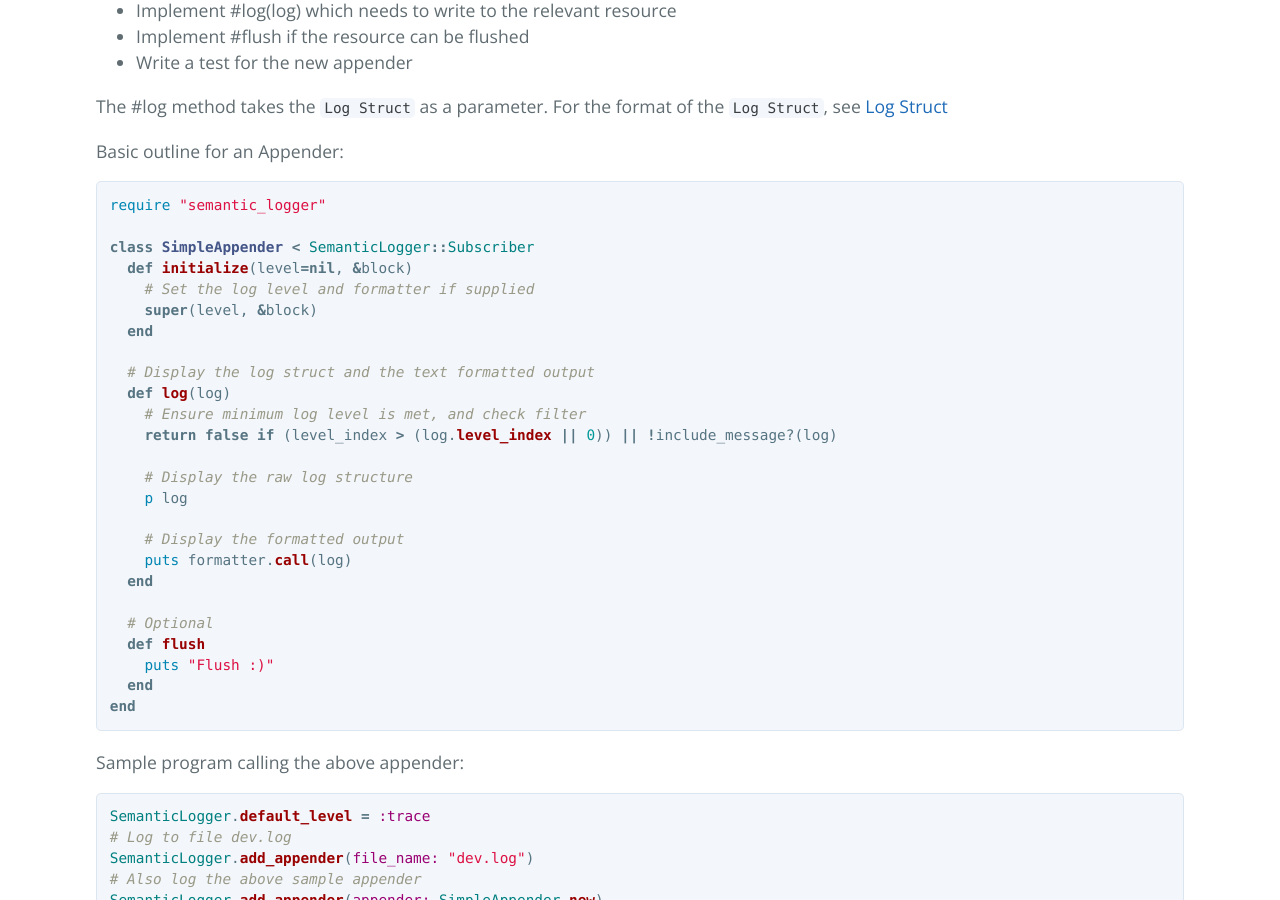
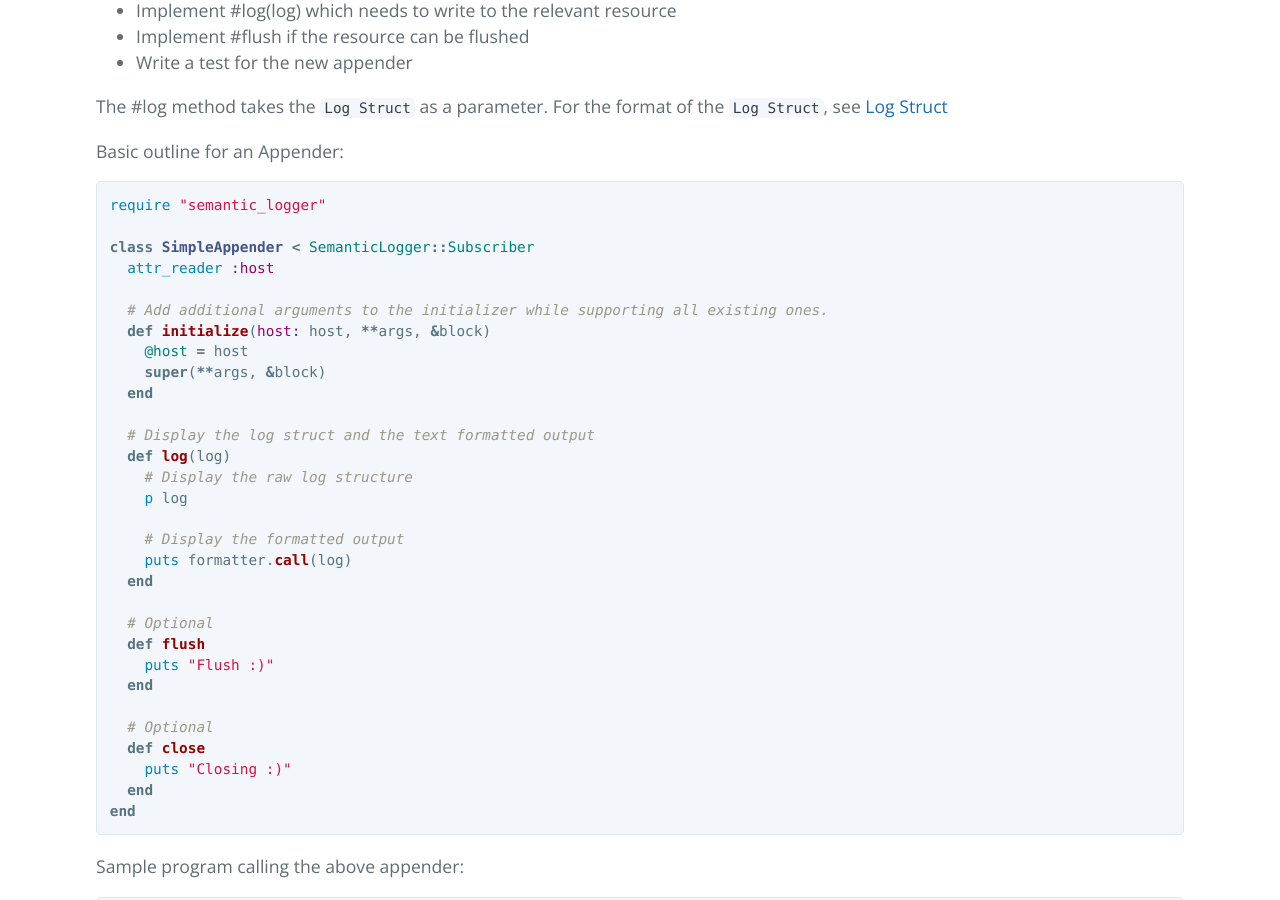
Before and after one commit to reidmorrison/semantic_logger, a Jekyll site: the page built from docs/custom_appenders.md, in a window 1280 px wide and 900 px high, scrolled down 419 px. Built offline with Jekyll 4.4.1, drawn with Linux system fonts in a browser that asks for light colours; our own code applies the rules of GitHub Pages for plain Markdown files.

Commit message:
Update custom appenders documentation

```diff
--- a/docs/custom_appenders.md
+++ b/docs/custom_appenders.md
@@ -21,16 +21,16 @@ Basic outline for an Appender:
 require "semantic_logger"
 
 class SimpleAppender < SemanticLogger::Subscriber
-  def initialize(level=nil, &block)
-    # Set the log level and formatter if supplied
-    super(level, &block)
+  attr_reader :host
+
+  # Add additional arguments to the initializer while supporting all existing ones.
+  def initialize(host: host, **args, &block)
+    @host = host
+    super(**args, &block)
   end
 
   # Display the log struct and the text formatted output
   def log(log)
-    # Ensure minimum log level is met, and check filter
-    return false if (level_index > (log.level_index || 0)) || !include_message?(log)
-
     # Display the raw log structure
     p log
 
@@ -41,6 +41,11 @@ class SimpleAppender < SemanticLogger::Subscriber
   # Optional
   def flush
     puts "Flush :)"
+  end
+
+  # Optional
+  def close
+    puts "Closing :)"
   end
 end
 ~~~
```
